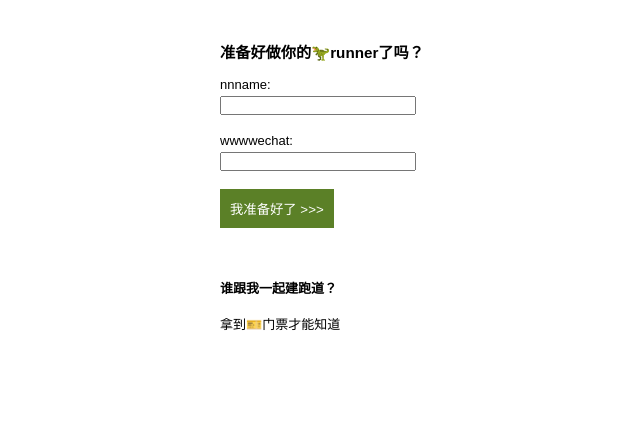
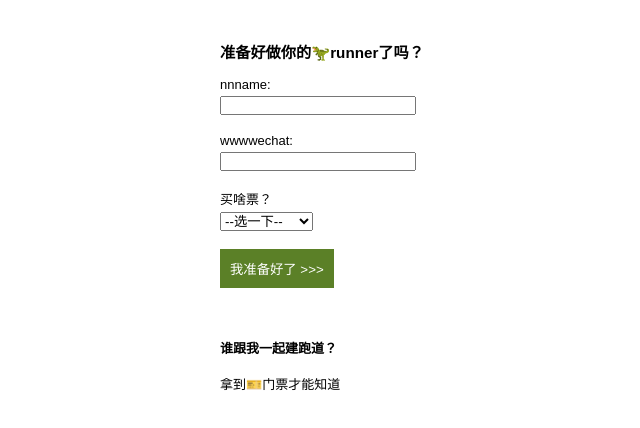
Before and after one commit to rect-repair/pico8SignUp, a plain HTML site: page index.html in a window 1280 px wide. Shown: the whole page, without its empty margins (270-910 px from the left). Drawn offline with Linux system fonts and the light colour scheme.

Commit message:
single select

```diff
--- a/index.html
+++ b/index.html
@@ -23,6 +23,15 @@
             <input type="wechat" id="wechat-input" required>
         </div>
 
+        <div class="form-row">
+            <label for="ticket-select">买啥票？</label>
+            <select id="ticket-select">
+                <option value="">--选一下--</option>
+                <option value="全价票">全价票</option>
+                <option value="学生/无业票">学生/无业票</option>
+            </select>
+        </div>
+
         <button type="submit" id="submit-button">我准备好了 >>></button>
     </form>
 
@@ -37,6 +46,8 @@
             style="max-width:50%; height:auto;">
     </div>
 
+
+
     <script src="script.js"></script>
     <!-- diagnostic: check image load and fetch status -->
 
```
